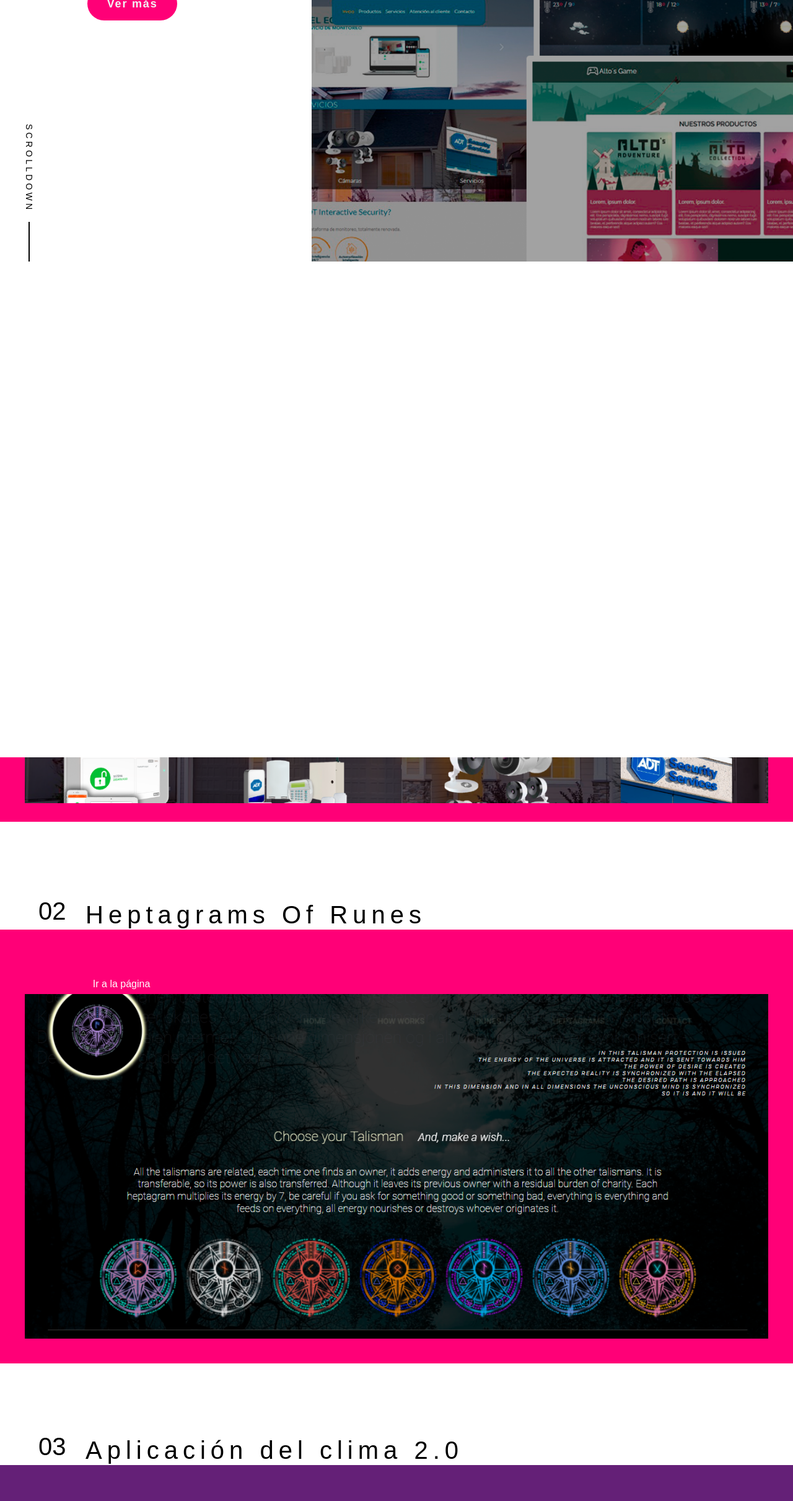
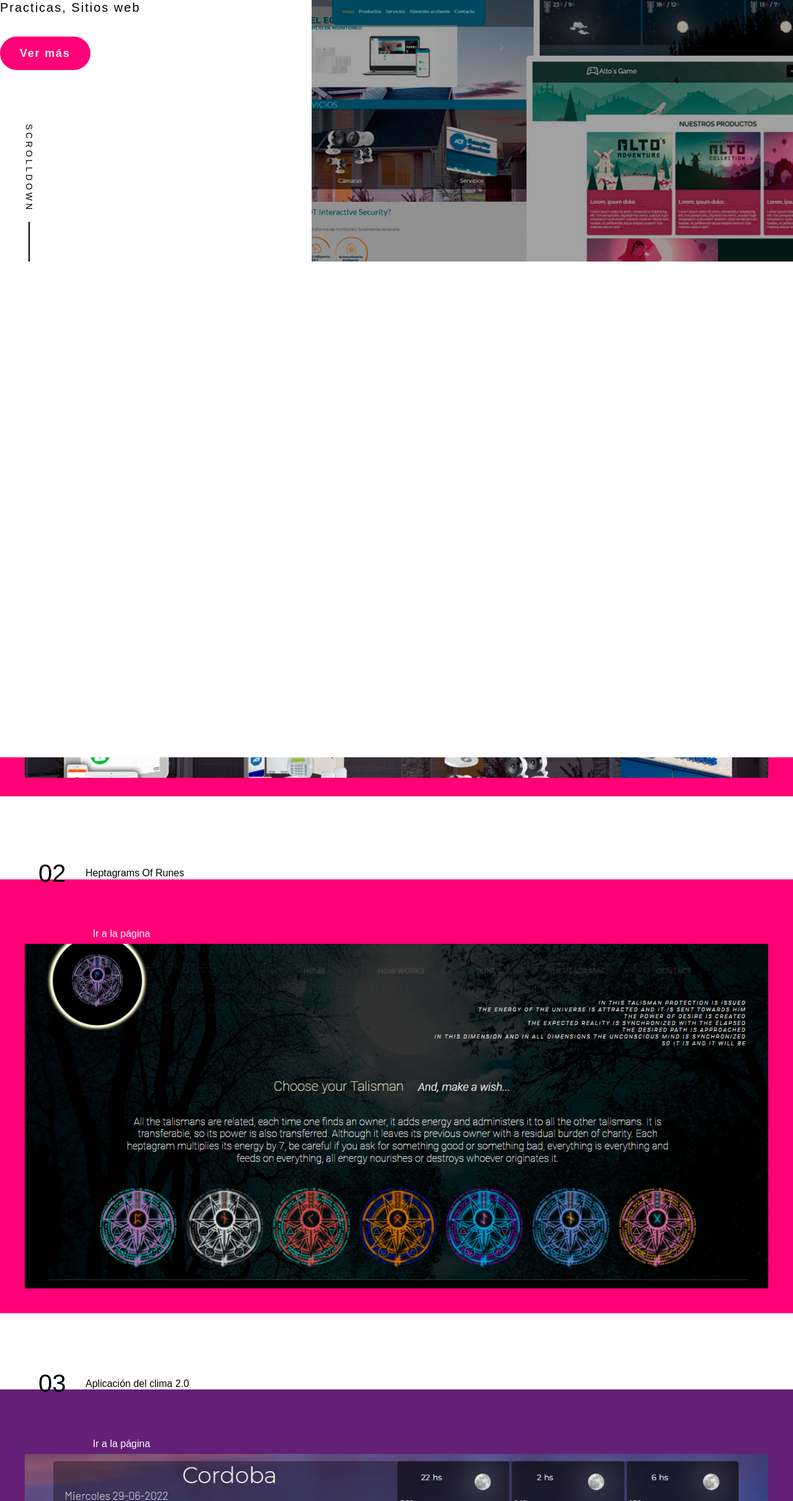
Before and after one commit to Mariano-Barrionuevo/portfoliomb2022, a website: page src/projects.html in a window 1280 px wide. Shown: the part 378-2800 px from the top of the page at 62% size. Drawn offline with nearby package versions, Linux system fonts and the light colour scheme; a script that the page names is missing; a web font is replaced by a local one.

Commit message:
Update projects.html

```diff
--- a/src/projects.html
+++ b/src/projects.html
@@ -75,7 +75,7 @@
               </g>
             </svg></a>
           <p class="scrollDown">SCROLLDOWN</p>
-          <div class="titleTwo">
+          <div class="titleThree">
             <h2 class="title__text">Proyectos</h2>
             <div class="border js-toRight"><span></span><span></span></div>
             <p class="title__leadTwo">Practicas, Sitios web</p>
@@ -89,8 +89,9 @@
       <section class="wrapper">
         <div class="text">
           <p class="heading-num">01</p>
+          <br>
           <div class="text__wrap">
-            <h2 class="heading">ADT Agente Oficial</h2>
+            <h2 class="headingTwo">ADT Agente Oficial</h2>
           </div>
         </div>
         <div class="meta" data-emergence="hidden">
@@ -106,7 +107,7 @@
         <div class="text">
           <p class="heading-num">02</p>
           <div class="text__wrap">
-            <h2 class="heading">Heptagrams Of Runes</h2>
+            <h2 class="headingTwo">Heptagrams Of Runes</h2>
           </div>
         </div>
         <div class="meta" data-emergence="hidden">
@@ -122,7 +123,7 @@
         <div class="text">
           <p class="heading-num">03</p>
           <div class="text__wrap">
-            <h2 class="heading">Aplicación del clima 2.0</h2>
+            <h2 class="headingTwo">Aplicación del clima 2.0</h2>
           </div>
         </div>
         <div class="meta" data-emergence="hidden">
```
